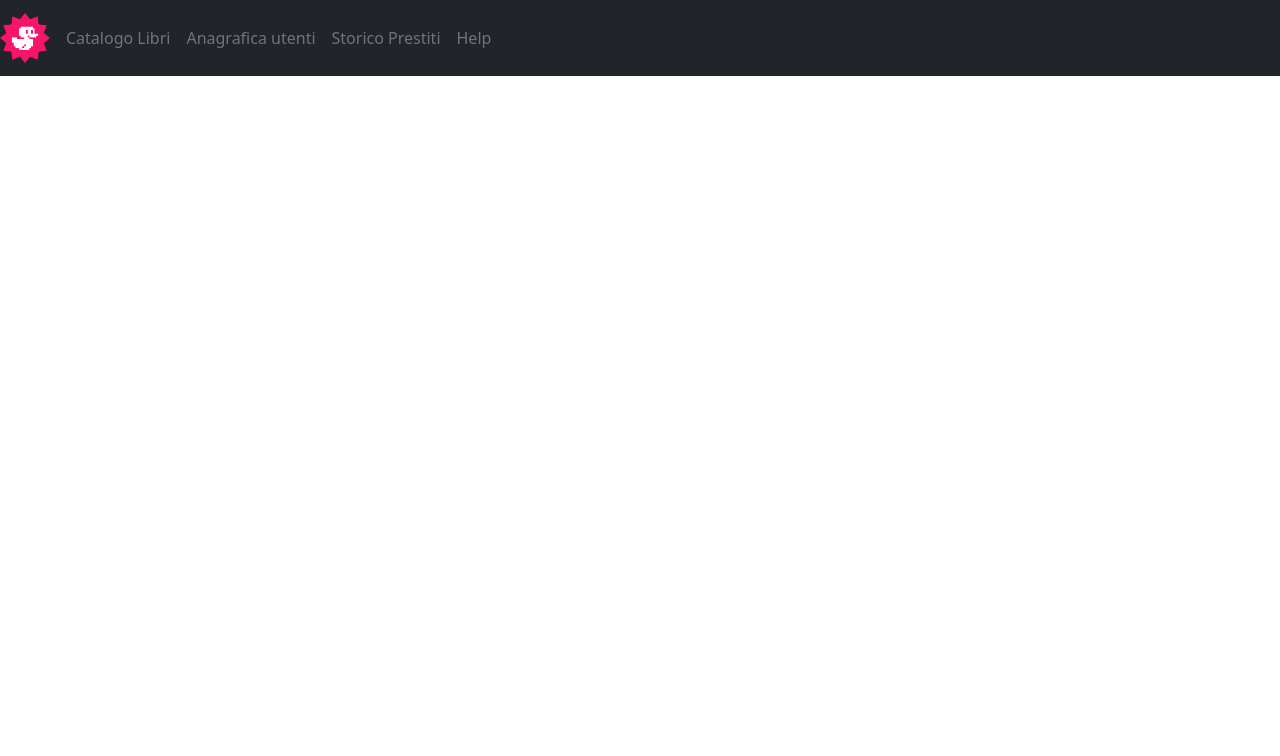
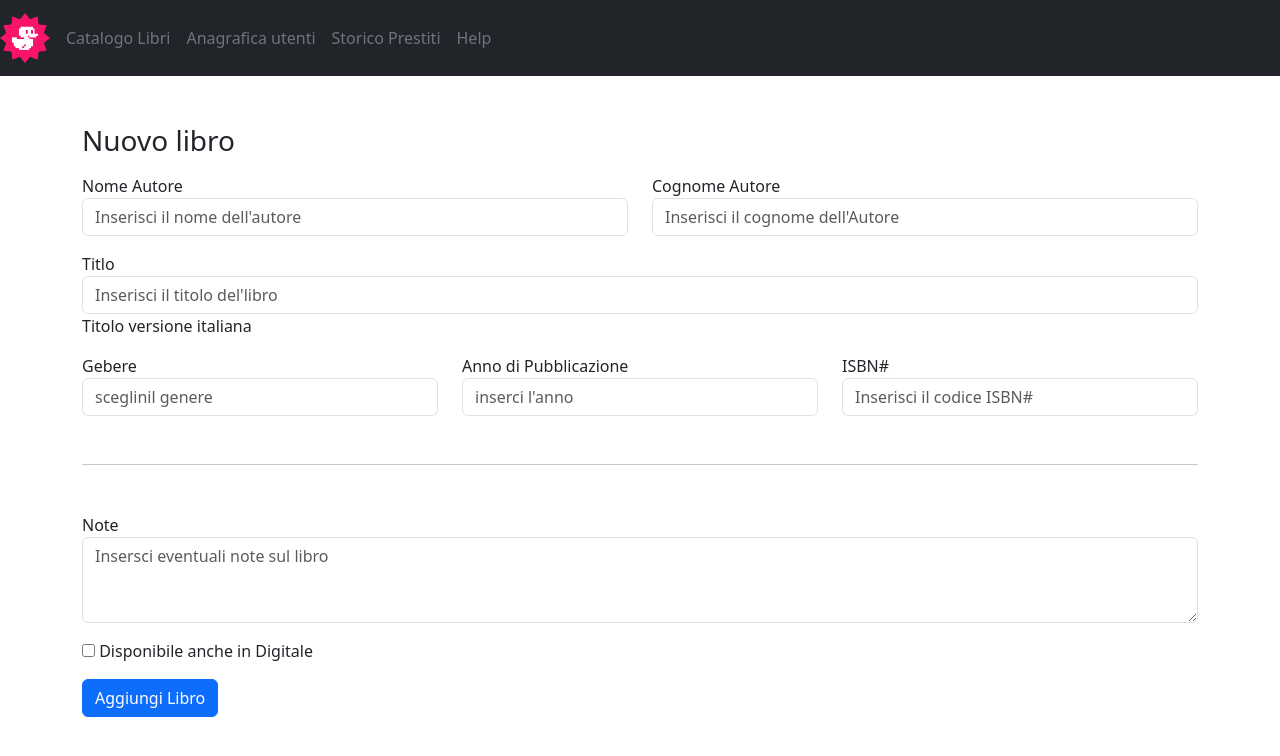
Before and after one commit to tabishfaisal/html-css-bootstrap-dashboard, a plain HTML site: page aggiungi-libri/index.html in a window 1280 px wide. Drawn offline with nearby package versions, Linux system fonts and the light colour scheme.

Commit message:
added resting part

```diff
--- a/aggiungi-libri/index.html
+++ b/aggiungi-libri/index.html
@@ -36,6 +36,50 @@
             </div>
         </nav>
     </section>
+    <section class="container mt-5">
+        <h1 class="fs-3 mb-3">Nuovo libro</h1>
+        <form>
+            <div class="row mb-3">
+                <div class="form col-md-6">
+                    <label for="name">Nome Autore</label>
+                    <input type="text" class="form-control" id="name" placeholder="Inserisci il nome dell'autore">
+                </div>
+                <div class="form col-md-6">
+                    <label for="name">Cognome Autore</label>
+                    <input type="text" class="form-control" id="name" placeholder="Inserisci il cognome dell'Autore">
+                </div>
+            </div>
+            <div class="form col-md-12">
+                <label for="name">Titlo</label>
+                <input type="text" class="form-control" id="name" placeholder="Inserisci il titolo del'libro">
+                <p>Titolo versione italiana</p>
+            </div>
+            <div class="row mb-3">
+                <div class="form col-md-4">
+                    <label for="name">Gebere</label>
+                    <input type="text" class="form-control" id="name" placeholder="sceglinil genere">
+                </div>
+                <div class="form col-md-4">
+                    <label for="name">Anno di Pubblicazione</label>
+                    <input type="text" class="form-control" id="name" placeholder="inserci l'anno">
+                </div>
+                <div class="form col-md-4">
+                    <label for="name">ISBN#</label>
+                    <input type="text" class="form-control" id="name" placeholder="Inserisci il codice ISBN#">
+                </div>
+            </div>
+            <hr class="my-5">
+            <div class="form">
+                <label for="note">Note</label>
+                <textarea class="form-control" rows="3" placeholder="Insersci eventuali note sul libro"></textarea>
+            </div>
+            <div class="custom-controls mt-3 mb-3">
+                <input type="checkbox" name="privacy" class="custom-control-input">
+                <label class="custom-control-label" for="option2">Disponibile anche in Digitale</label>
+            </div>
+            <button type="submit" class="btn btn-primary">Aggiungi Libro</button>
+        </form>
+    </section>
     <script src="https://cdn.jsdelivr.net/npm/bootstrap@5.3.3/dist/js/bootstrap.bundle.min.js"
         integrity="sha384-YvpcrYf0tY3lHB60NNkmXc5s9fDVZLESaAA55NDzOxhy9GkcIdslK1eN7N6jIeHz"
         crossorigin="anonymous"></script>
```
